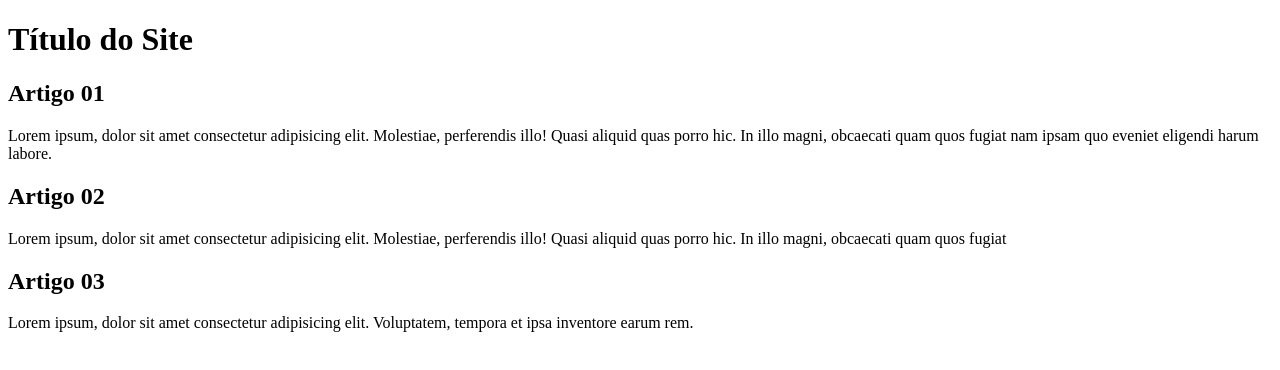
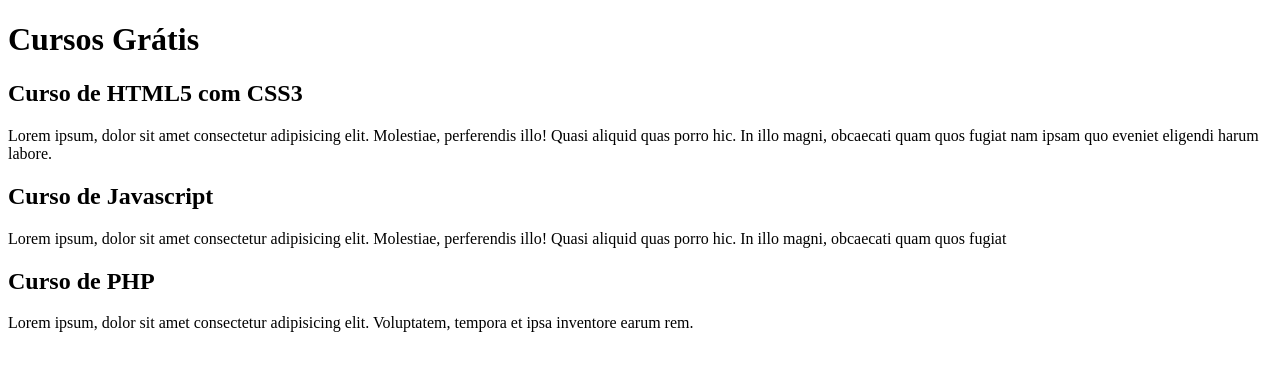
Before and after one commit to MatheusZoti/Projeto-site, a plain HTML site: page index.html in a window 1280 px wide. Drawn offline with Linux system fonts and the light colour scheme.

Commit message:
Comecei a escrever o conteúdo

```diff
--- a/index.html
+++ b/index.html
@@ -11,19 +11,19 @@
 
 <body>
   <header>
-    <h1>Título do Site</h1>
+    <h1>Cursos Grátis</h1>
   </header>
   <article>
-    <h2>Artigo 01</h2>
+    <h2>Curso de HTML5 com CSS3</h2>
     <p>Lorem ipsum, dolor sit amet consectetur adipisicing elit. Molestiae, perferendis illo! Quasi aliquid quas porro hic. In illo magni, obcaecati quam quos fugiat nam ipsam quo eveniet eligendi harum labore.</p>
   </article>
     <article>
-    <h2>Artigo 02</h2>
+    <h2>Curso de Javascript</h2>
     <p>Lorem ipsum, dolor sit amet consectetur adipisicing elit. Molestiae, perferendis illo! Quasi aliquid quas porro hic. In illo magni, obcaecati quam quos fugiat
     </p>
   </article>
     <article>
-    <h2>Artigo 03</h2>
+    <h2>Curso de PHP</h2>
     <p>Lorem ipsum, dolor sit amet consectetur adipisicing elit. Voluptatem, tempora et ipsa inventore earum rem.</p>
   </article>
 
```
